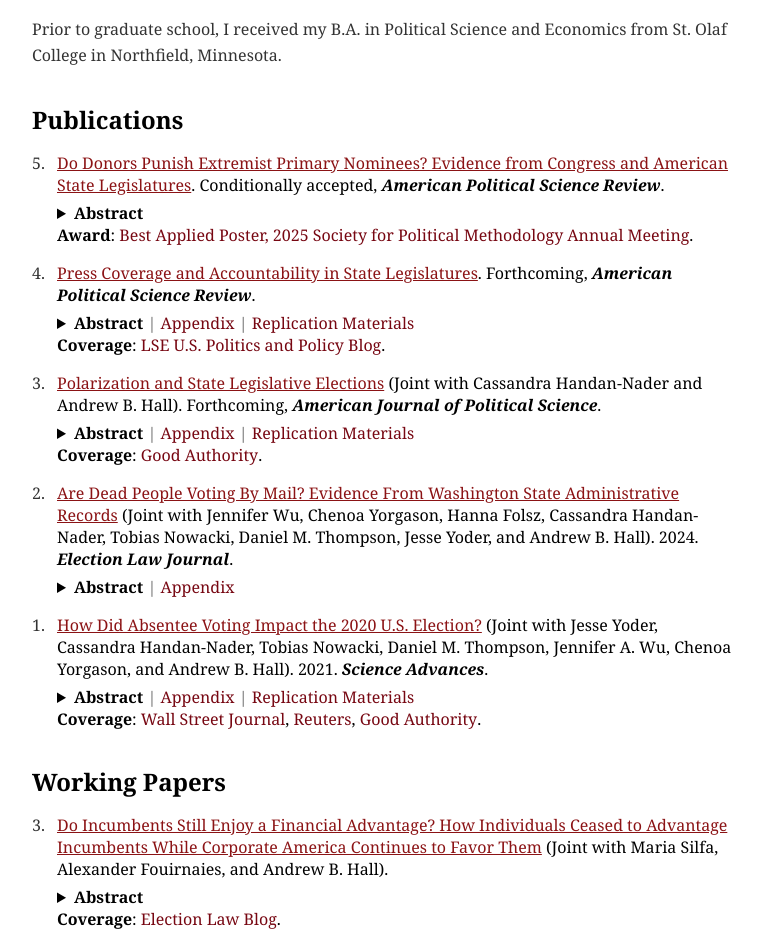
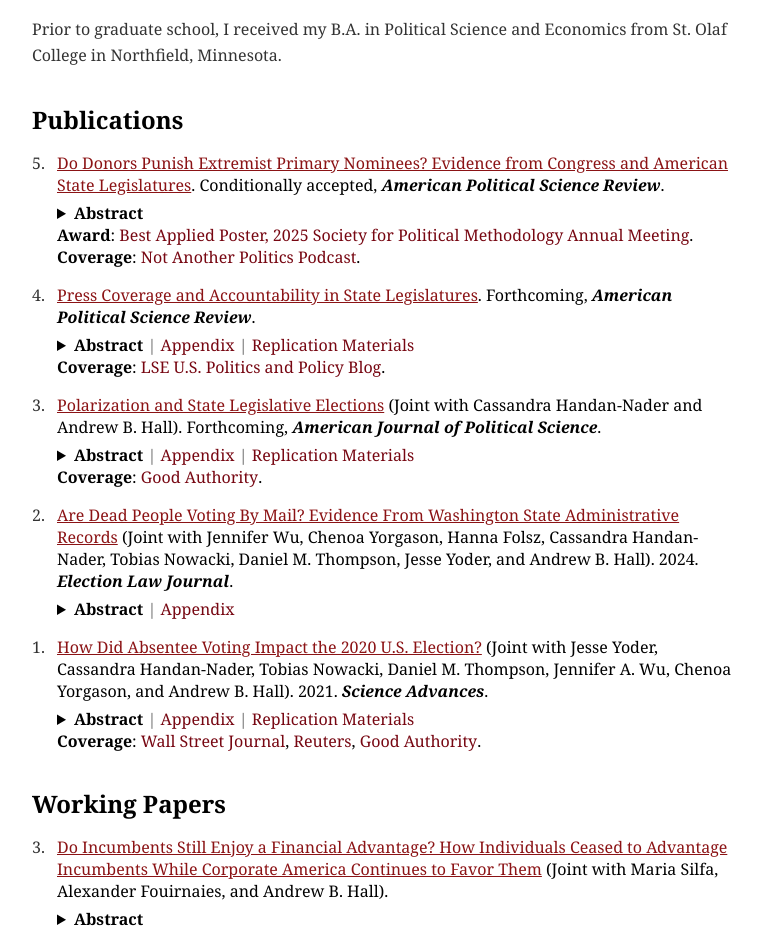
Before and after one commit to AndyMyersSkol/AndyMyersSkol.github.io, a Jekyll site: the page index.html, which Jekyll copies as it is, in a window 1280 px wide. Shown: the part 387-1319 px from the top of the page, without its empty margins (258-1019 px from the left). Built offline with Jekyll 4.4.1, drawn with Linux system fonts in a browser that asks for light colours.

Commit message:
Update index.html

```diff
--- a/index.html
+++ b/index.html
@@ -70,6 +70,7 @@
                 </p>
             </details>
                 <strong>Award</strong>: <a href="https://polmeth.org/spm-poster-awards" target="_blank" class="replication-link">Best Applied Poster, 2025 Society for Political Methodology Annual Meeting</a>.
+                <strong>Coverage</strong>: <a href="https://podcasts.apple.com/us/podcast/do-donors-punish-extremist-primary-nominees/id1496412542?i=1000736775083" target="_blank" class="replication-link">Not Another Politics Podcast</a>.
         </li>
     </ul>
 
```
